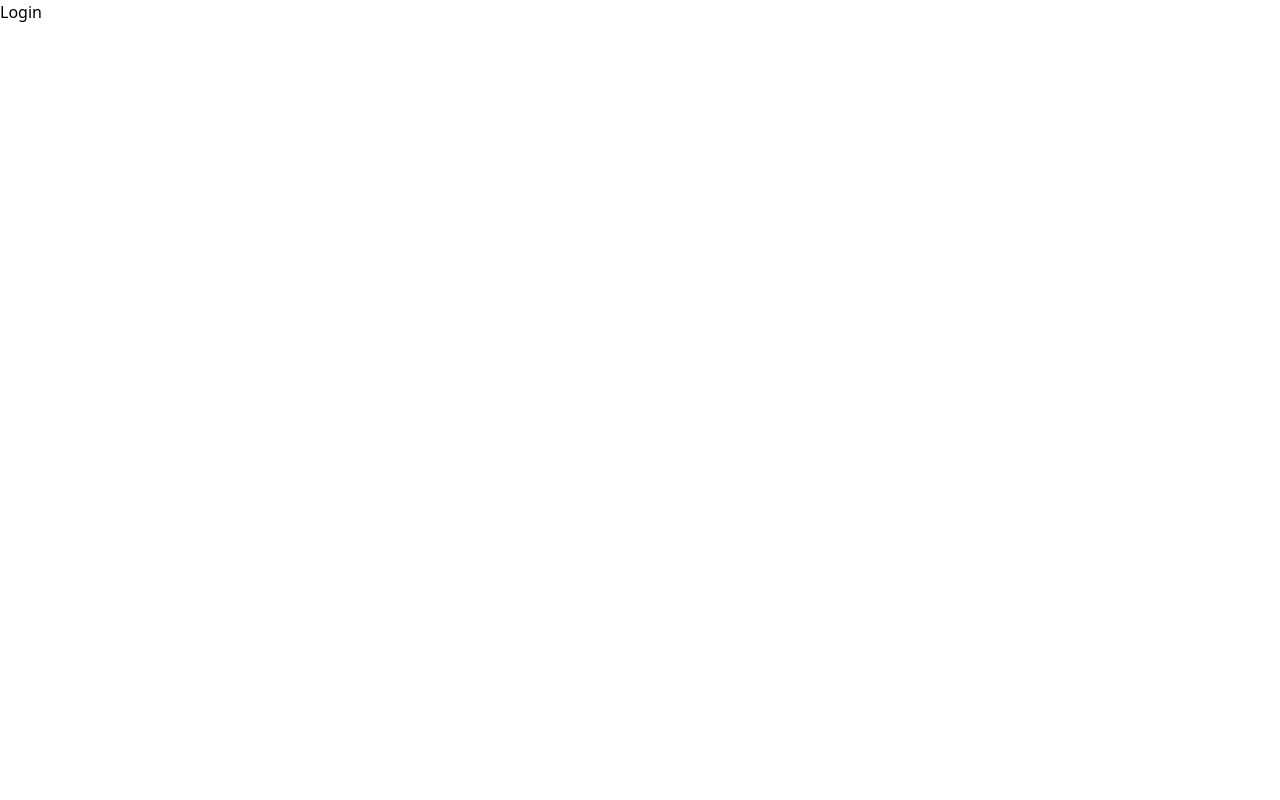
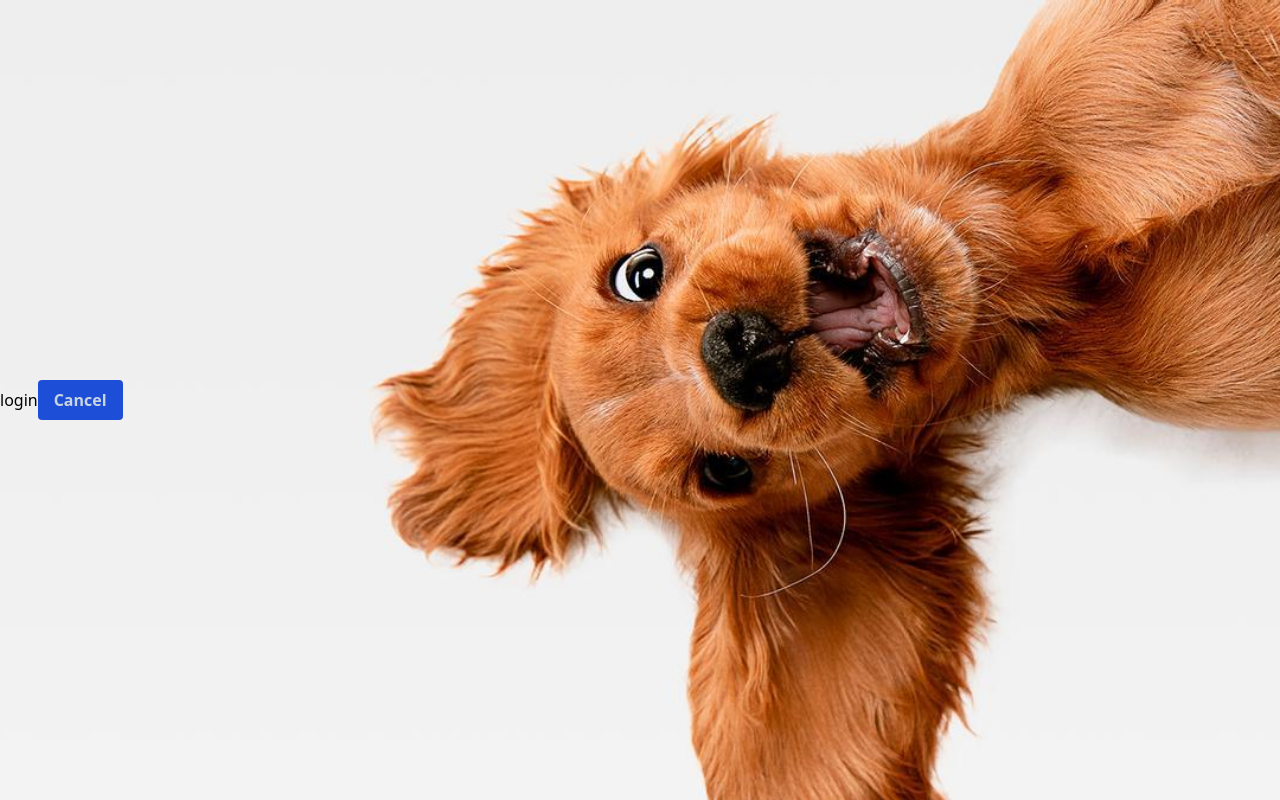
Before and after one commit to Benzagon/ChatApp, a Next.js app: page /login in a window 1280 px wide. Built offline with nearby package versions, Linux system fonts and the light colour scheme.

Commit message:
feat: added browndog to login

```diff
--- a/src/pages/login.tsx
+++ b/src/pages/login.tsx
@@ -1,8 +1,12 @@
 import Form from "@/components/form";
+import {Button} from "../components/button"
 
 const login: React.FC = () => {
   return (
-    <Form title="Login"/>
+    <div className="flex bg-fixed min-h-screen bg-center bg-cover bg-no-repeat items-center bg-[url(../../public/brownDog.jpg)]">
+      <h1>login</h1>
+      <Button label="Cancel" link="/"></Button>
+    </div>
   );
 };
 
```
Also changed, not shown: public/brownDog.jpg (added).
